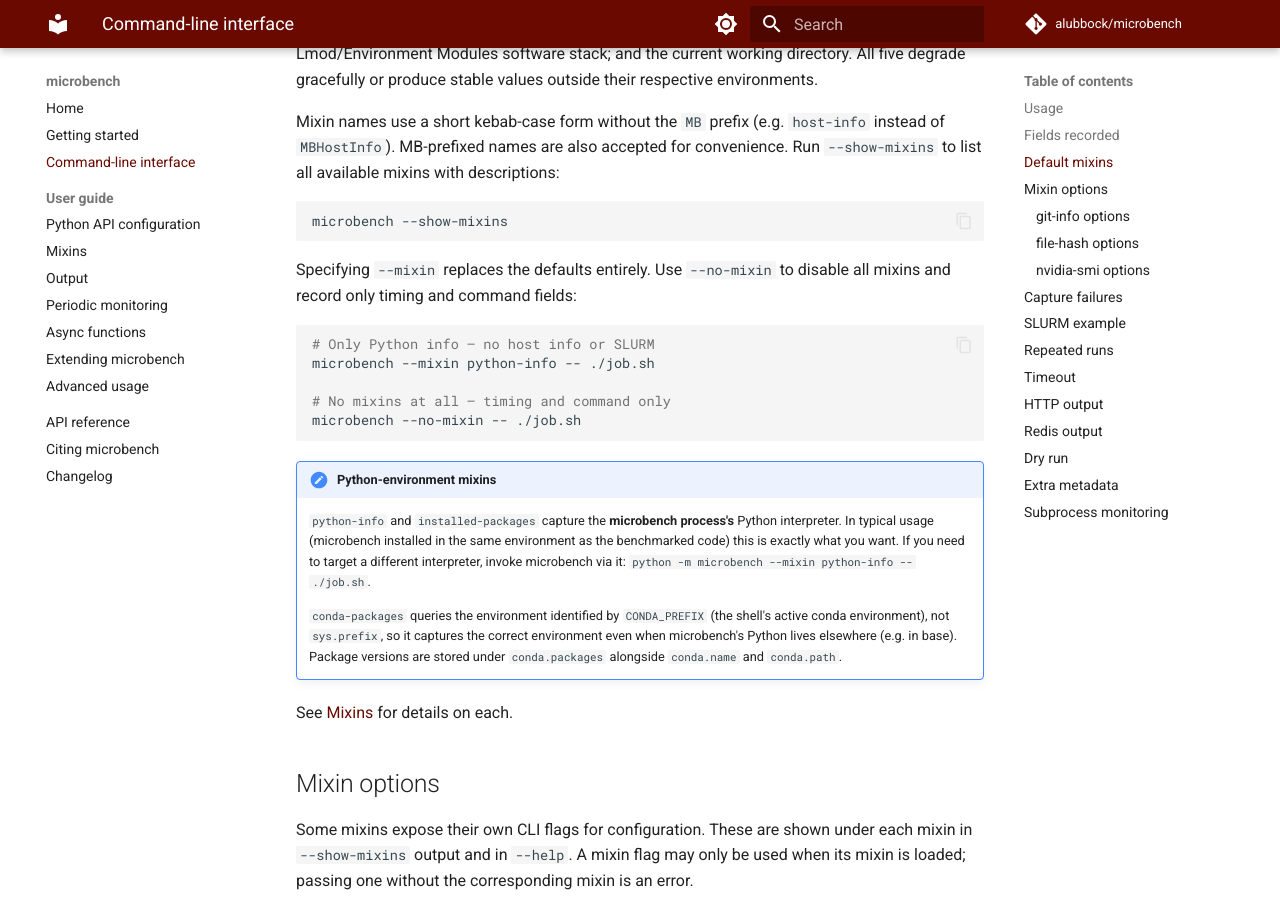
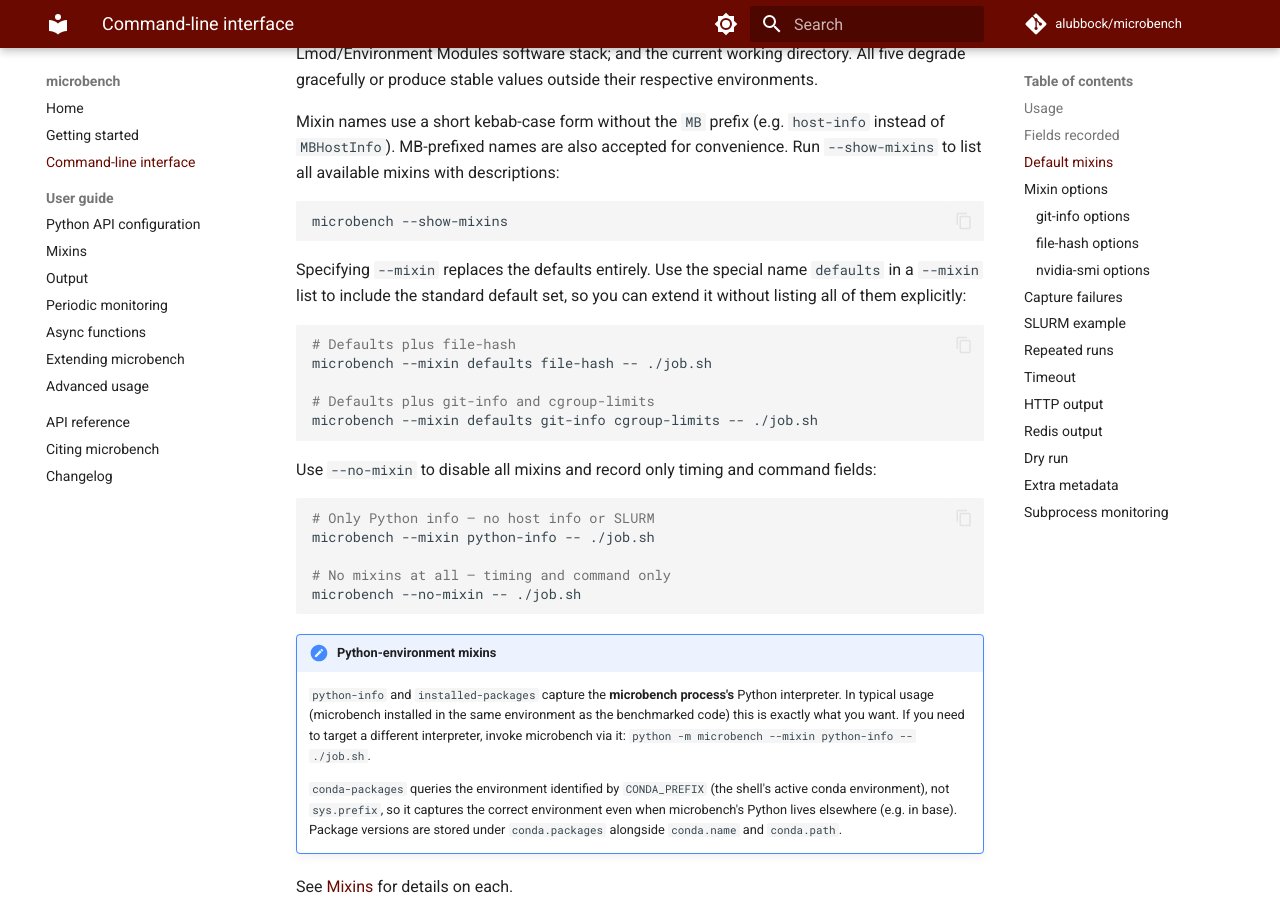
Before and after one commit to alubbock/microbench, an MkDocs documentation site: the page built from docs/cli.md, in a window 1280 px wide and 900 px high, scrolled down 3615 px. Built offline with MkDocs 1.6.1 and Material for MkDocs 9.7.7, drawn with Linux system fonts in a browser that asks for light colours; comment, search, counter and statistics services are not loaded; the version menu is left out.

Commit message:
feat: add defaults keyword for --mixin (#109)
`--mixin defaults` expands to the five standard default mixins in place,
making it easy to add extras without listing all defaults explicitly:

  microbench --mixin defaults file-hash -- ./job.sh

````diff
--- a/docs/cli.md
+++ b/docs/cli.md
@@ -133,8 +133,20 @@ mixins with descriptions:
 microbench --show-mixins
 ```
 
-Specifying `--mixin` replaces the defaults entirely. Use `--no-mixin` to
-disable all mixins and record only timing and command fields:
+Specifying `--mixin` replaces the defaults entirely. Use the special name
+`defaults` in a `--mixin` list to include the standard default set, so you
+can extend it without listing all of them explicitly:
+
+```bash
+# Defaults plus file-hash
+microbench --mixin defaults file-hash -- ./job.sh
+
+# Defaults plus git-info and cgroup-limits
+microbench --mixin defaults git-info cgroup-limits -- ./job.sh
+```
+
+Use `--no-mixin` to disable all mixins and record only timing and command
+fields:
 
 ```bash
 # Only Python info — no host info or SLURM
````
Also changed, not shown: CHANGELOG.md (+6 -0 lines), 3 other files.
